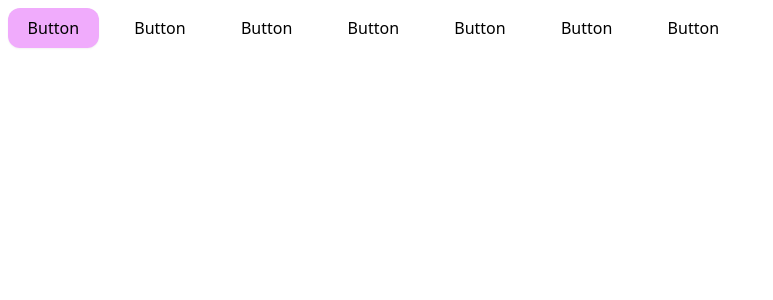
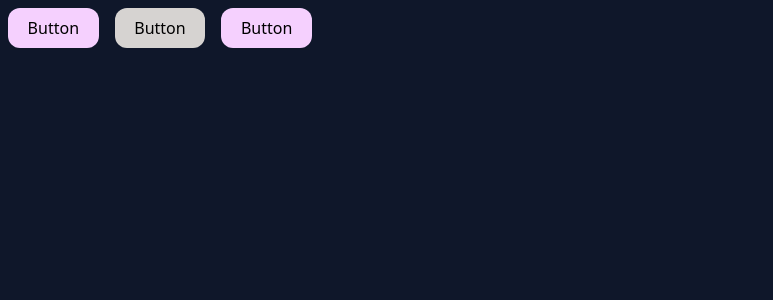
Before and after one commit to seculiraul/creative-components, a React (Create React App) app: page /buttons in a window 1280 px wide. Shown: the top 300 px of the page, without its empty margins (0-773 px from the left). Built offline with nearby package versions, Linux system fonts and the light colour scheme; the HTML template or start-up script is replaced by a standard one.

Commit message:
Some Changes

```diff
--- a/src/App.js
+++ b/src/App.js
@@ -3,7 +3,7 @@ import ButtonsMain from './components/buttons/ButtonsMain'
 
 const App = () => {
   return (
-    <div className="h-screen">
+    <div className="h-screen bg-slate-900 ">
       <Routes>
         <Route path="/buttons" element={<ButtonsMain />} />
       </Routes>
--- a/src/components/buttons/ButtonsMain.js
+++ b/src/components/buttons/ButtonsMain.js
@@ -1,17 +1,14 @@
-import TestButton from './TestButton'
 import List from '../lists/List'
 import PrimaryButton from './PrimaryButton'
+import SecondaryButton from './SecondayButton'
+import SimpleButton from './SimpleButton'
 
 const ButtonsMain = () => {
   return (
     <List>
       <PrimaryButton />
-      <TestButton />
-      <TestButton />
-      <TestButton />
-      <TestButton />
-      <TestButton />
-      <TestButton />
+      <SecondaryButton />
+      <SimpleButton colorStart={'fuchsia-200'} colorHover={'fuchsia-300'} />
     </List>
   )
 }
--- a/src/components/buttons/PrimaryButton.js
+++ b/src/components/buttons/PrimaryButton.js
@@ -1,6 +1,6 @@
 const PrimaryButton = () => {
   return (
-    <button className="p-2 px-4 bg-fuchsia-300 rounded-xl shadow-sm hover:bg-fuchsia-400 duration-500">
+    <button className="p-2 px-4 bg-fuchsia-200 rounded-xl shadow-sm hover:bg-fuchsia-300 duration-500 overflow-auto">
       Button
     </button>
   )
--- /dev/null
+++ b/src/components/buttons/SecondayButton.js
@@ -0,0 +1,9 @@
+const SecondaryButton = () => {
+  return (
+    <button className="p-2 px-4 bg-stone-300 rounded-xl shadow-sm hover:bg-stone-400 duration-500">
+      Button
+    </button>
+  )
+}
+
+export default SecondaryButton
--- /dev/null
+++ b/src/components/buttons/SimpleButton.js
@@ -0,0 +1,12 @@
+const SimpleButton = ({ colorStart, colorHover, ...rest }) => {
+  return (
+    <button
+      {...rest}
+      className={`p-2 px-4 bg-${colorStart} rounded-xl shadow-sm hover:bg-${colorHover} duration-500`}
+    >
+      Button
+    </button>
+  )
+}
+
+export default SimpleButton
```
